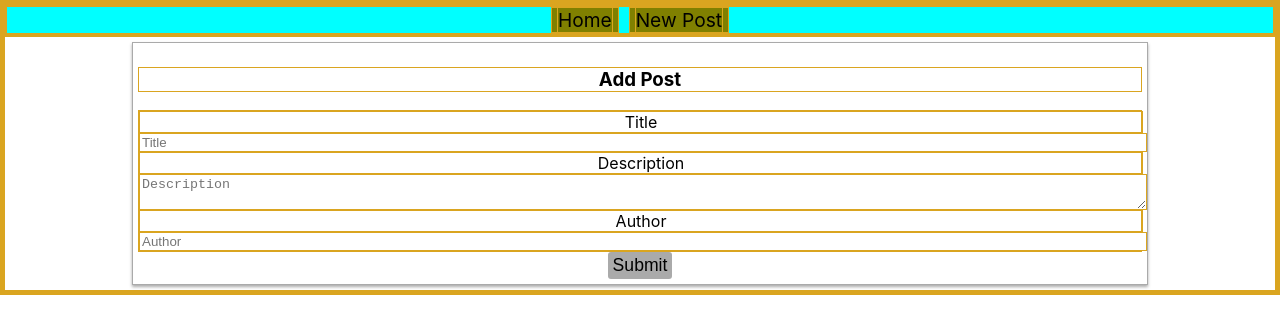
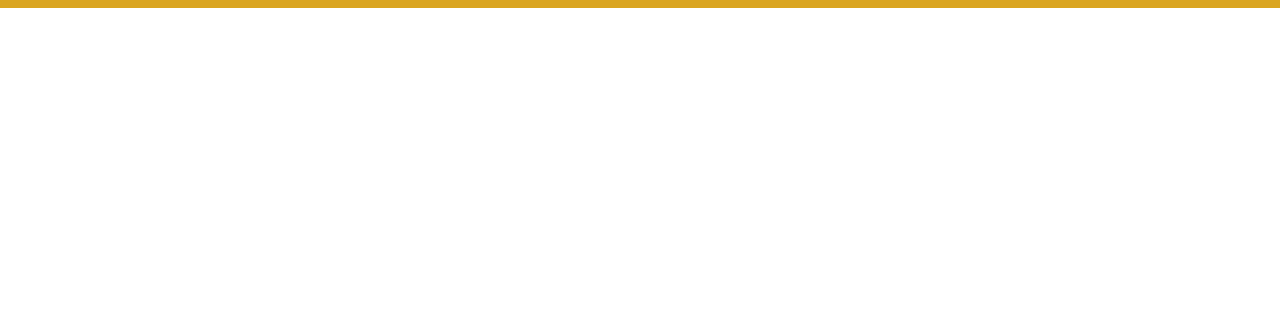
Before and after one commit to ashishgoyal2310/react-complete-guide, a React (Create React App) app: page /new-post in a window 1280 px wide. Shown: the top 334 px of the page. Built offline with nearby package versions, Linux system fonts and the light colour scheme.

Commit message:
11 - Absolute and Relative path

```diff
--- a/src/containers/App.js
+++ b/src/containers/App.js
@@ -1,8 +1,8 @@
 import React from 'react';
 import './App.css';
 
-import { BrowserRouter } from 'react-router-dom'
-// import PersonApp from '../components/Persons/Cockpit'
+import { BrowserRouter, Route } from 'react-router-dom'
+import PersonApp from '../components/Persons/Cockpit'
 import Layout from './Layout'
 import BurgerBuilder from '../containers/BurgerBuilder'
 import Blog from './Blog'
@@ -16,11 +16,9 @@
   return (
     <BrowserRouter>
       <div className="App">
-          {/* <PersonApp /> */}
-          {/* <Layout>
-            <BurgerBuilder />
-          </Layout> */}
-          <Blog />
+          <Route path="/" exact component={() => <Layout><BurgerBuilder /></Layout>} />
+          <Route path="/person" component={PersonApp} />
+          <Route path="/blog" component={Blog} />
           {/* <Assign1 /> */}
           {/* <Assign2 /> */}
           {/* <Assign3 /> */}
--- a/src/containers/Blog/index.js
+++ b/src/containers/Blog/index.js
@@ -1,6 +1,6 @@
 import React, { Component } from 'react';
 // import axios from 'axios'
-import { Route, Link } from 'react-router-dom'
+import { Route, Link, withRouter } from 'react-router-dom'
 import { instanceBlog as axiosBlog } from '../axiosInstance';
 
 import PostLists from '../../components/FullPost/PostList';
@@ -9,14 +9,16 @@
 
 import classes from './Blog.module.css'
 
-const BlogNavigation = () => {
+let BlogNavigation = (props) => {
+    const baseUrl = props.match.url;
+
     return (
         <header className={ classes.Blog }>
             <nav>
                 <ul>
-                    <li><Link to="/">Home</Link></li>
+                    <li><Link to={baseUrl}>Home</Link></li>
                     <li><Link to={{
-                        pathname: '/new-post',
+                        pathname: baseUrl + '/new-post',
                         hash: '#submit',
                         search: '?quick-search=allpost'
                     }}>New Post</Link></li>
@@ -25,6 +27,8 @@
         </header>
     );
 }
+BlogNavigation = withRouter(BlogNavigation);
+
 
 class Blog extends Component {
     state = {
@@ -45,14 +49,14 @@
     }
 
     render() {
-
+        const baseUrl = this.props.match.url;
         return (
             <React.Fragment>
                 <BlogNavigation />
-                <Route path="/" exact component={PostLists} />
+                <Route path={baseUrl} exact component={PostLists} />
                 {/* <PostLists selectPostHandler={this.selectPostHandler} /> */}
                 {/* <PostDetail postId={this.state.selectedPostid} /> */}
-                <Route path="/new-post" exact component={PostCreate} />
+                <Route path={`${baseUrl}/new-post`} component={PostCreate} />
                 {/* <PostCreate postData={this.createPostHandler} /> */}
             </React.Fragment>
         );
```
